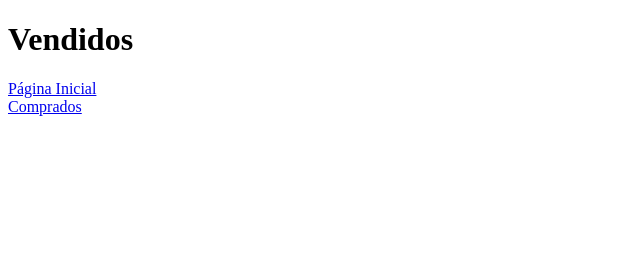
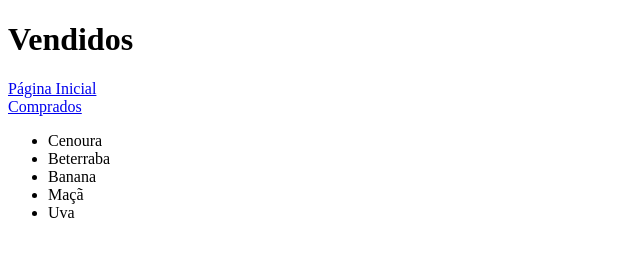
Before and after one commit to IcaroFranca/curso_git_desafio001, a plain HTML site: page Vendidos.html in a window 1280 px wide. Shown: the whole page, without its empty margins (0-640 px from the left). Drawn offline with Linux system fonts and the light colour scheme.

Commit message:
Lista de produtos adicionada

```diff
--- a/Vendidos.html
+++ b/Vendidos.html
@@ -10,5 +10,12 @@
     <a href="index.html">Página Inicial</a>
     <br>
     <a href="Comprados.html">Comprados</a>
+    <ul>
+        <li>Cenoura</li>
+        <li>Beterraba</li>
+        <li>Banana</li>
+        <li>Maçã</li>
+        <li>Uva</li>
+    </ul>
 </body>
 </html>
```
Also changed, not shown: Comprados.html (+7 -0 lines).
